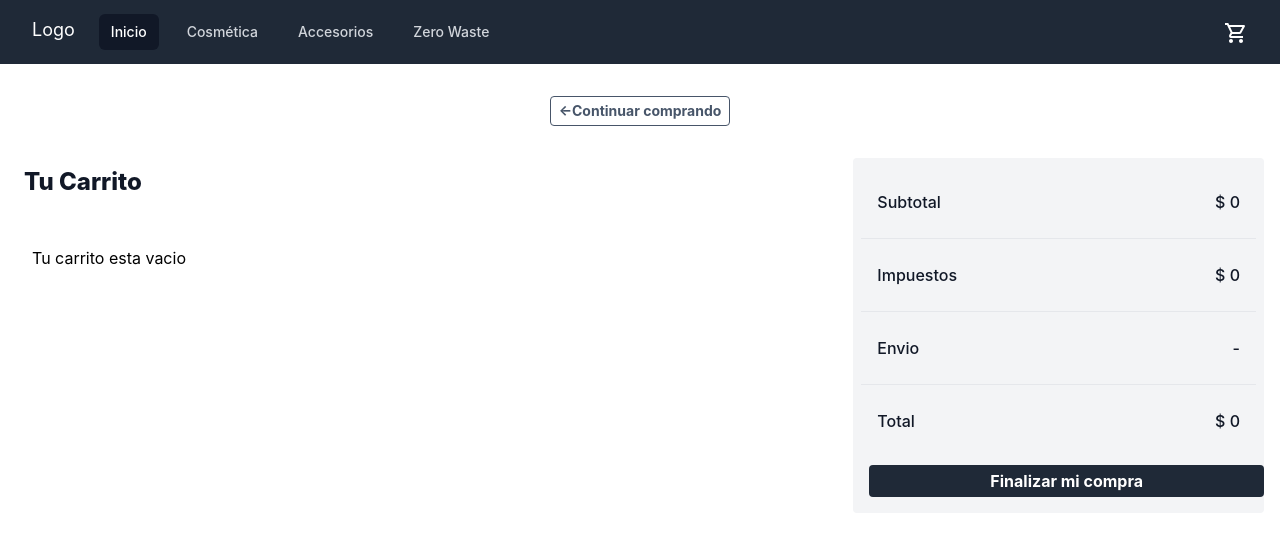
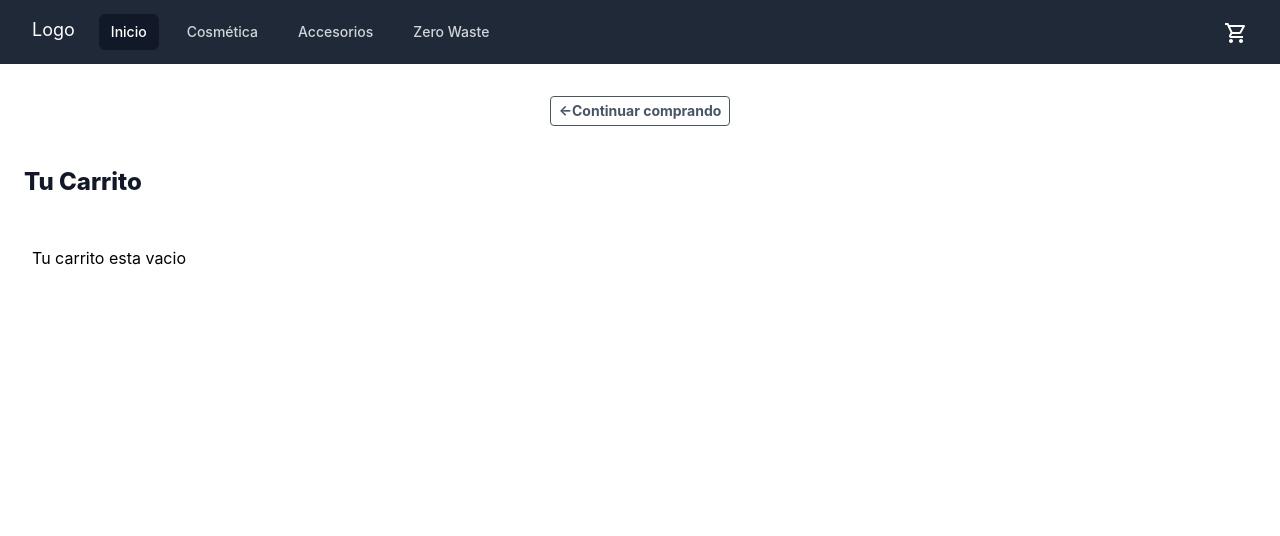
Before and after one commit to manuela-cepeda/ecommerce-react, a React (Create React App) app: page /cart in a window 1280 px wide. Shown: the top 536 px of the page. Built offline with nearby package versions, Linux system fonts and the light colour scheme.

Commit message:
desafio 11 correcciones

```diff
--- a/src/components/Cart.js
+++ b/src/components/Cart.js
@@ -111,8 +111,11 @@ export const Cart = () => {
     ))
     :  <p className='container mx-auto py-10 px-4'>Tu carrito esta vacio</p>
     }
+
     </div>
-    <div className='p-2 h-fit bg-gray-100 rounded' >
+
+    {cartList.length > 0 &&
+        <div className='p-2 h-fit bg-gray-100 rounded' >
     <div className="border-b border-gray-200 py-6 px-4 flex justify-between text-base font-medium text-gray-900">
       <p>Subtotal</p>
       <p>$ {subtotal}</p>
@@ -137,7 +140,7 @@ export const Cart = () => {
   </button>
 
     </div>
-
+    }
     </div>
 
     </>
--- a/src/components/CartContext.js
+++ b/src/components/CartContext.js
@@ -11,7 +11,7 @@ const CartContextProvider = ({children}) => {
 
     const  cartCant = () => {
 
-        return cartList.map(item => item.cant).reduce((prev, curr) => prev + curr, 0);
+        return cartList.map(item => item.cant).reduce(((prev, curr) => prev + curr), 0);
      }
 
 
@@ -31,6 +31,9 @@ const CartContextProvider = ({children}) => {
         }])
         }else{
             found.cant += cant;
+            setCartList([
+                ...cartList
+            ]);
         }
     }
 
```
